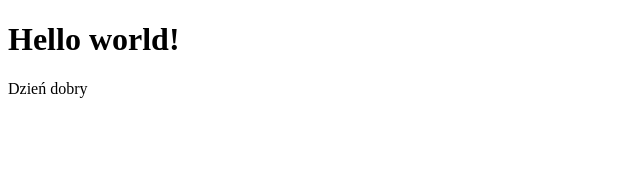
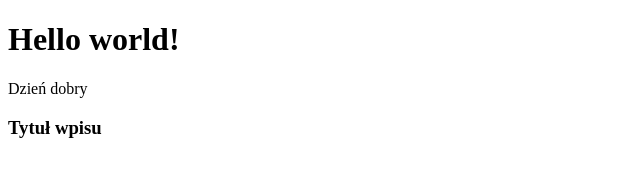
Before and after one commit to PatxxlPL/dzienne, a plain HTML site: page index.html in a window 1280 px wide. Shown: the whole page, without its empty margins (0-640 px from the left). Drawn offline with Linux system fonts and the light colour scheme.

Commit message:
Update index.html

```diff
--- a/index.html
+++ b/index.html
@@ -9,5 +9,6 @@
 <body>
     <h1>Hello world!</h1>
     <p>Dzień dobry</p>
+    <h3>Tytuł wpisu </h3>
 </body>
 </html>
```
